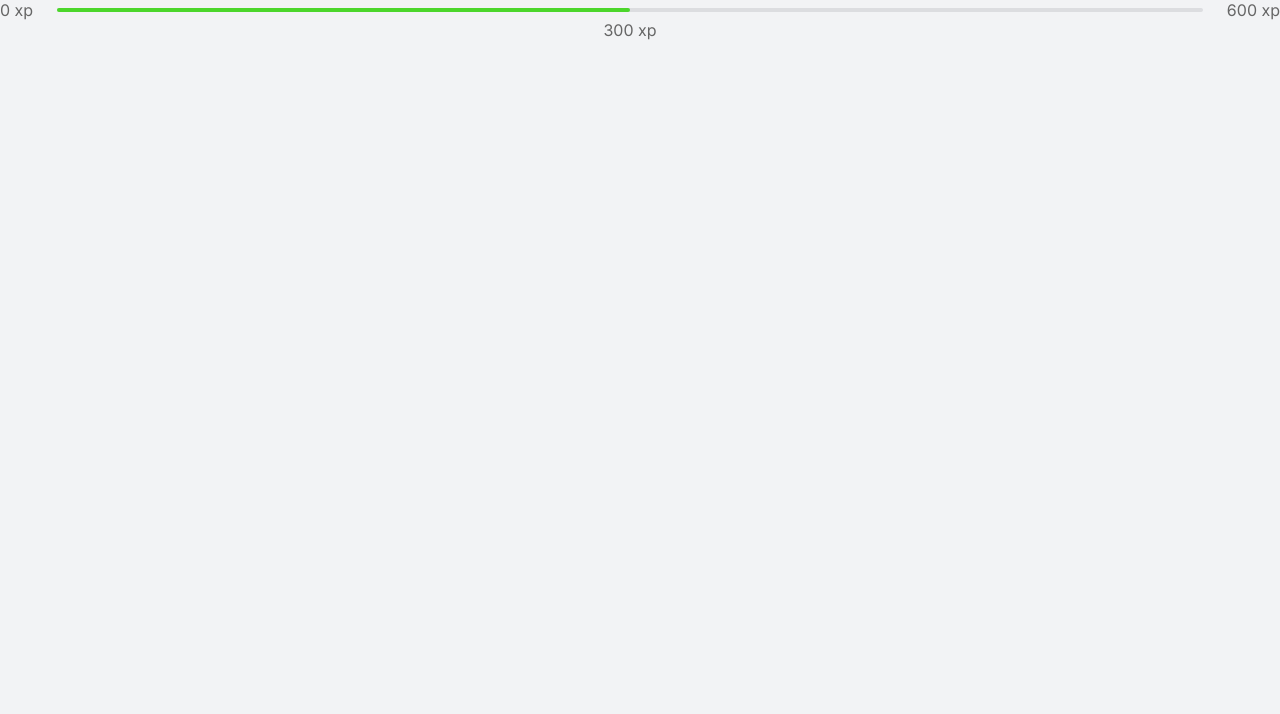
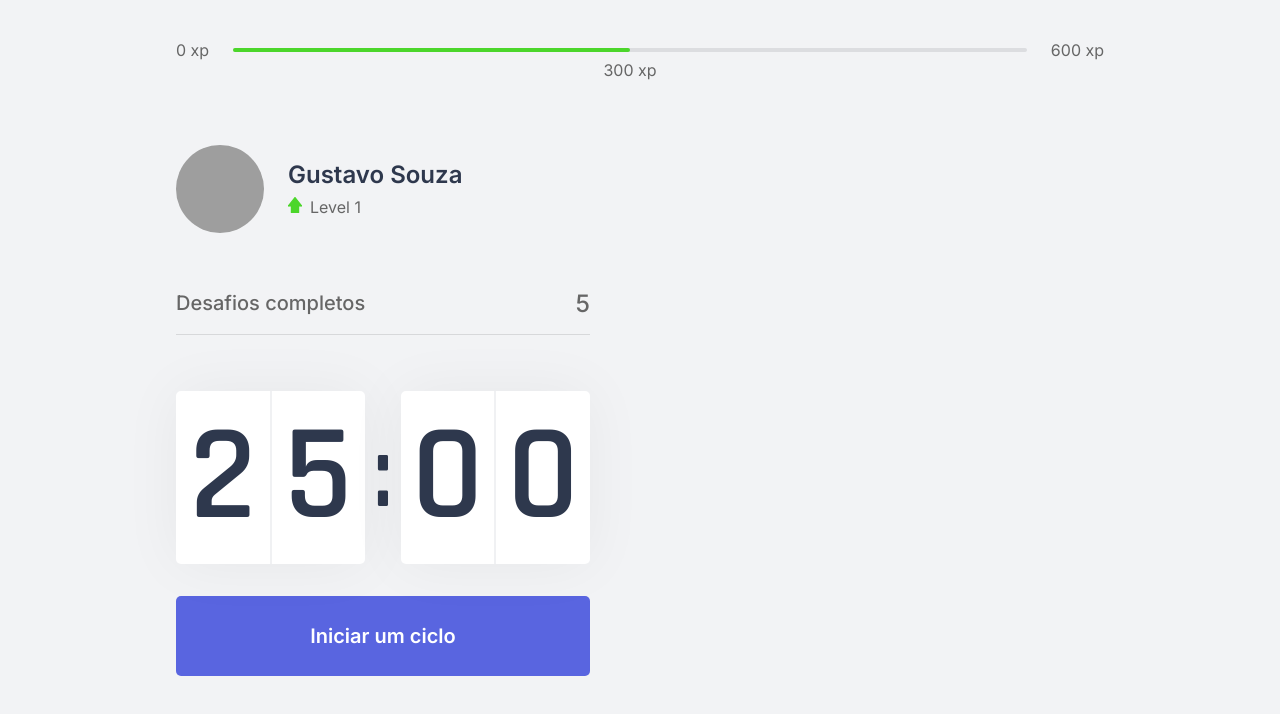
Before and after one commit to Futhememe/nlw-4-moveit, a Next.js app: page / in a window 1280 px wide. Shown: the top 714 px of the page. Built offline with nearby package versions, Linux system fonts and the light colour scheme; grey boxes are pictures that could not be loaded.

Commit message:
🎨 improve home container

```diff
--- a/src/pages/index.tsx
+++ b/src/pages/index.tsx
@@ -1,10 +1,29 @@
 import Head from 'next/head';
+import { CompletedChallenges } from '../components/CompletedChallenges';
+import { Countdown } from '../components/Countdown';
 import { ExperienceBar } from '../components/ExperienceBar';
+import { Profile } from '../components/Profile';
+
+import styles from '../styles/pages/Home.module.css';
 
 function Home() {
   return (
-    <div className="container">
+    <div className={styles.container}>
+      <Head>
+        <title>Inicio | Move.It</title>
+      </Head>
       <ExperienceBar />
+
+      <section>
+        <div>
+          <Profile />
+          <CompletedChallenges />
+          <Countdown />
+        </div>
+        <div>
+
+        </div>
+      </section>
     </div>
   );
 }
--- /dev/null
+++ b/src/styles/pages/Home.module.css
@@ -0,0 +1,18 @@
+.container {
+  height: 100vh;
+  max-width: 992px;
+  margin: 0 auto;
+  padding: 2.5rem 2rem;
+
+  display: flex;
+  flex-direction: column;
+}
+
+.container section {
+  flex: 1;
+
+  display: grid;
+  grid-template-columns: 1fr 1fr;
+  gap: 6.25rem;
+  align-content: center;
+}
```
